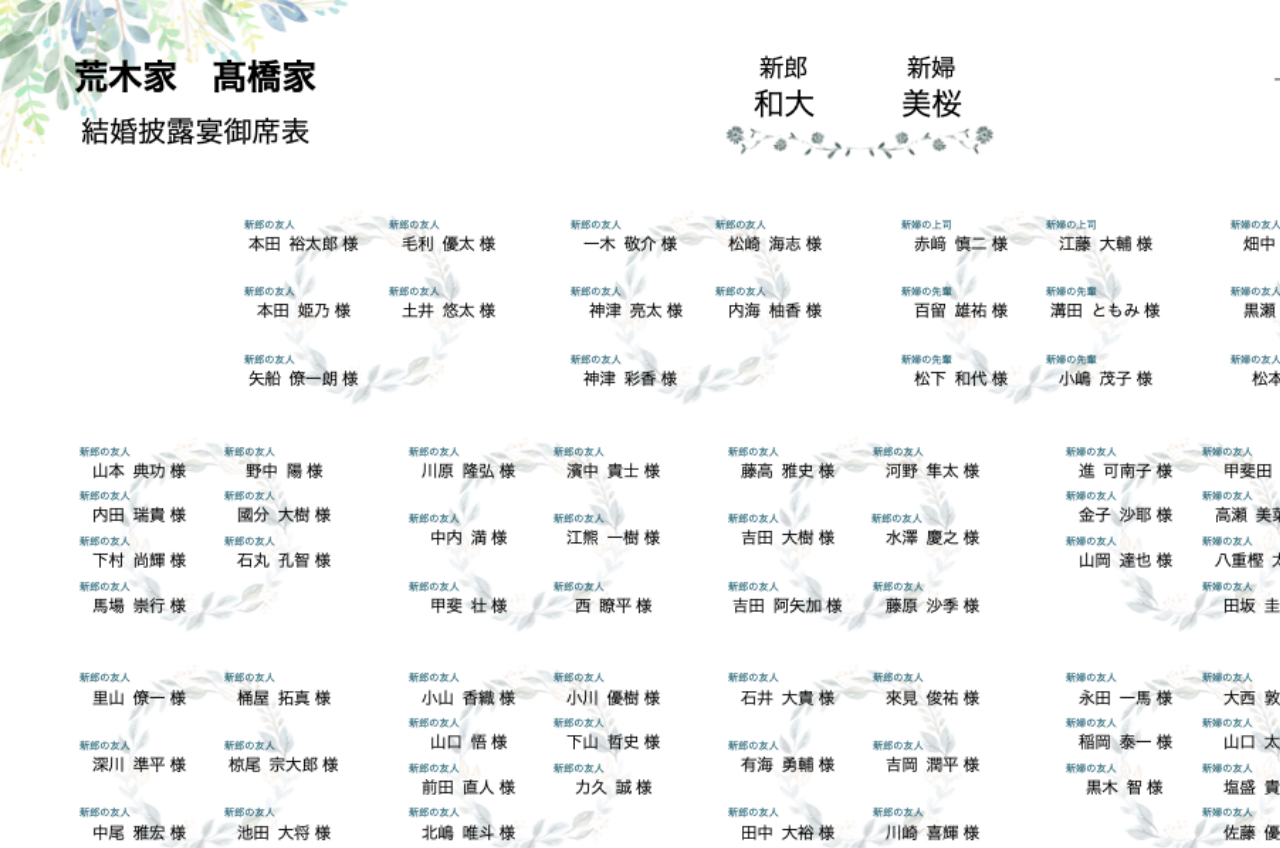
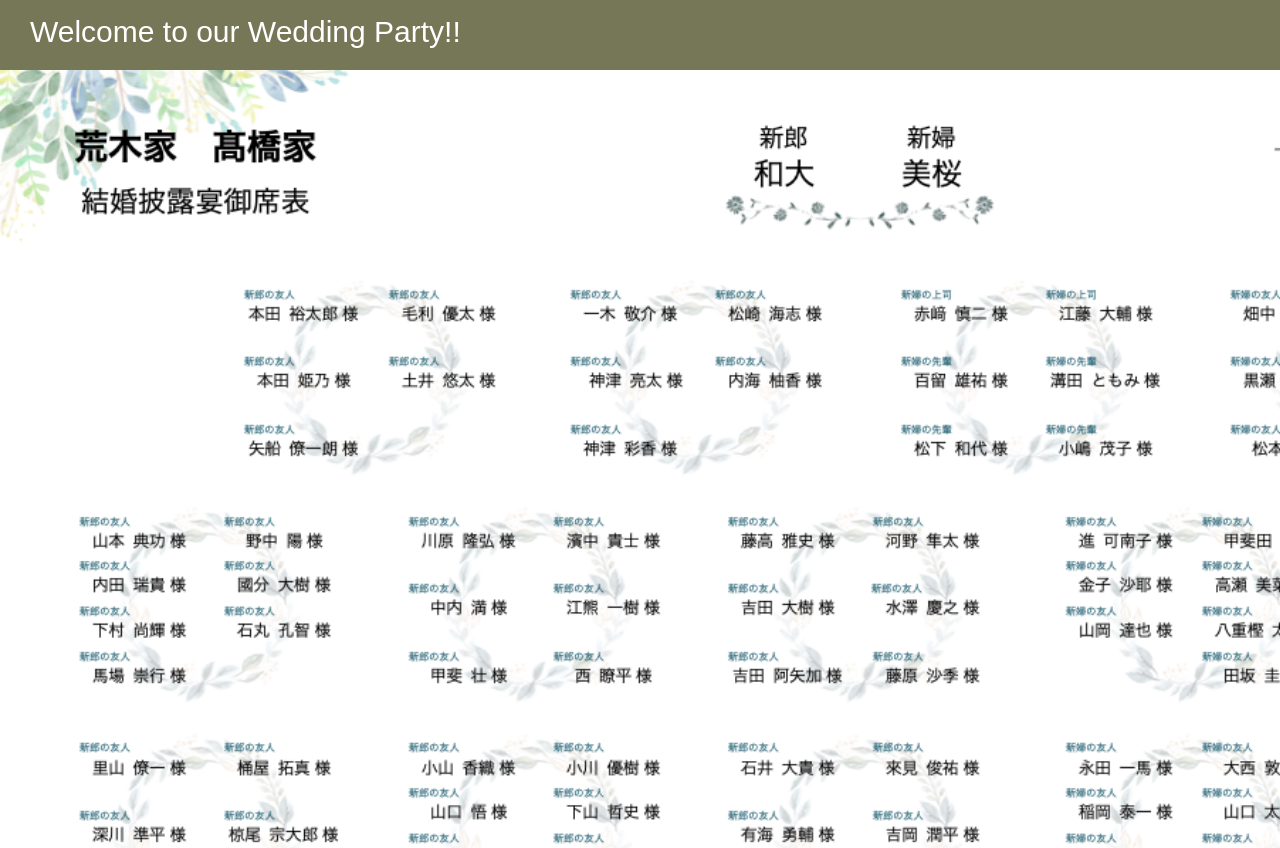
Before and after one commit to Kazuhiro27/wedding-seating_chart, a plain HTML site: page index.html in a window 1280 px wide. Shown: the top 848 px of the page. Drawn offline with Linux system fonts and the light colour scheme.

Commit message:
Update index.html

```diff
--- a/index.html
+++ b/index.html
@@ -8,6 +8,9 @@
 	</head>
 
 	<body>
+		<header>
+			<div class="header-logo">Welcome to our Wedding Party!!</div>
+		</header>
 		<div class="main">
 			<div class="main-title">
 				<div class="bg-image"></div>
```
